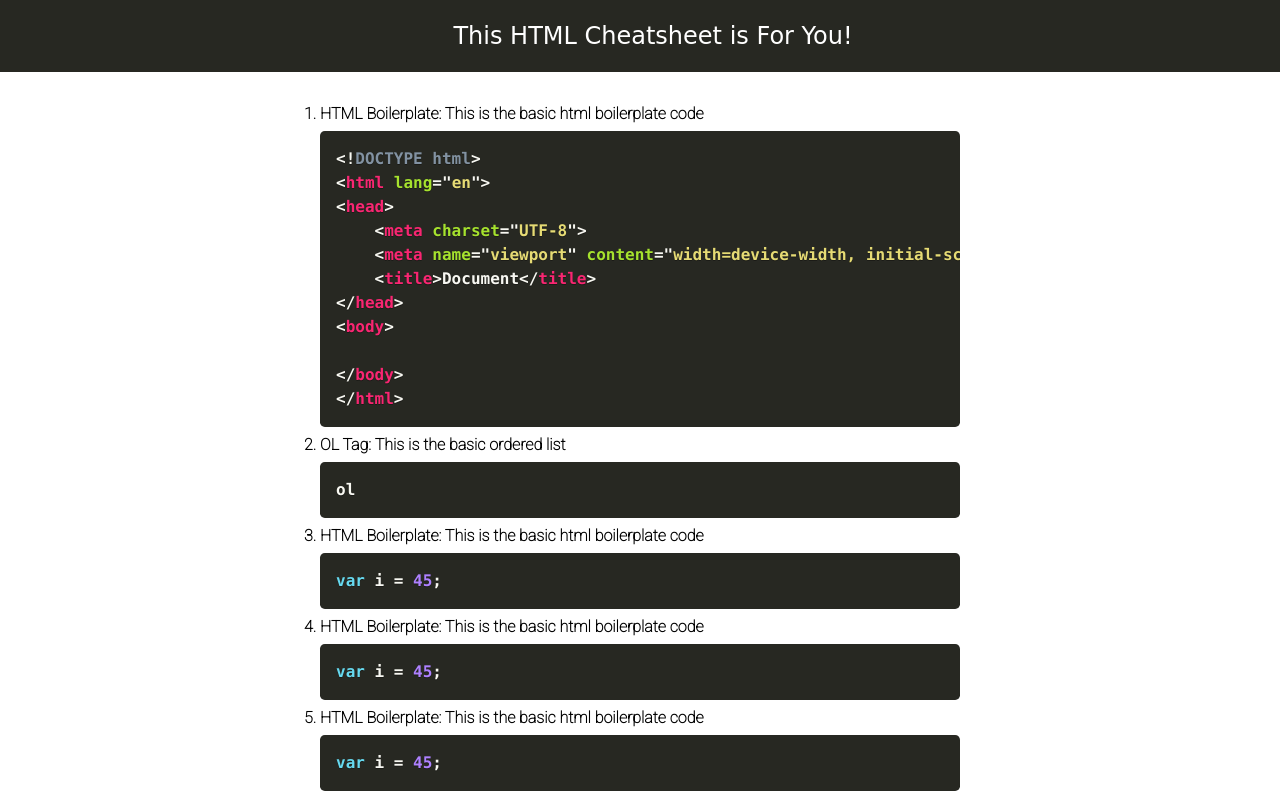
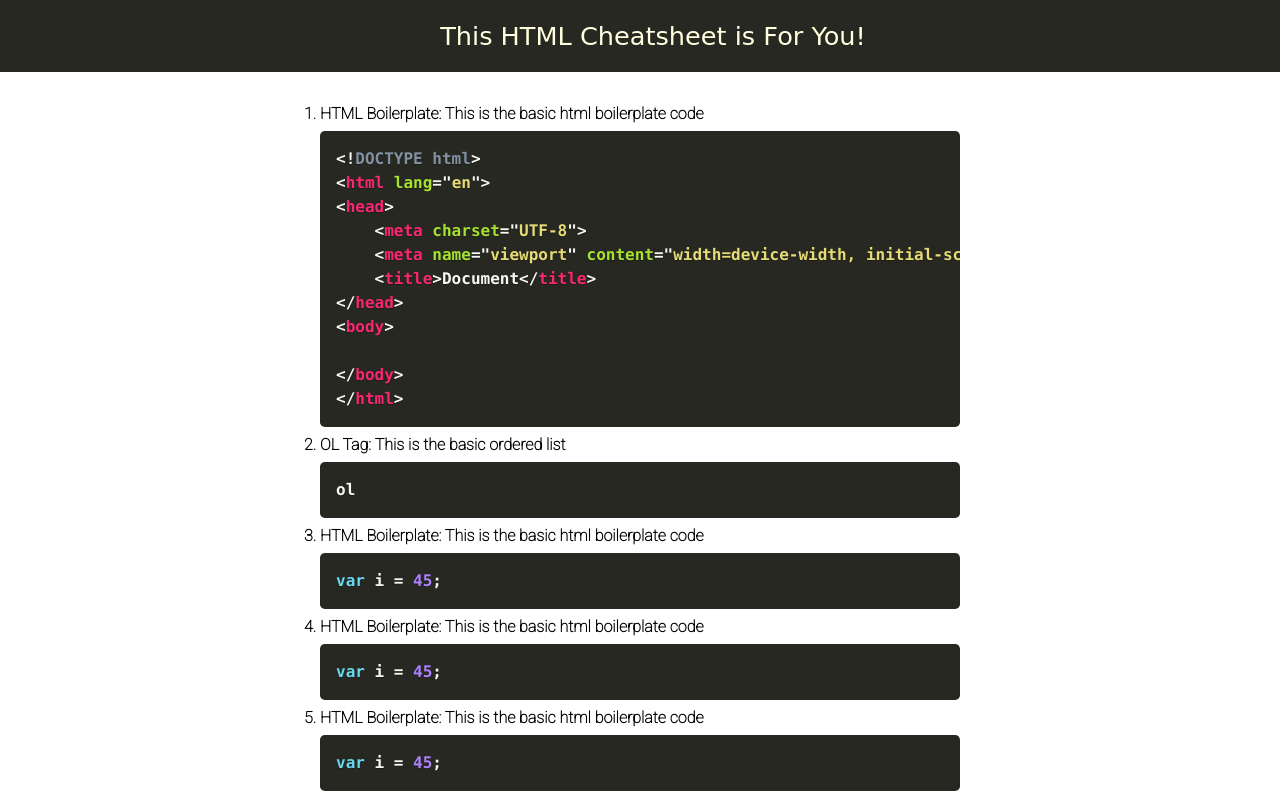
Before and after one commit to Ayush7614/CheatSheet-Templates, a plain HTML site: page HTML Cheatsheet/index.html in a window 1280 px wide. Shown: the top 796 px of the page. Drawn offline with Linux system fonts and the light colour scheme; a web font is replaced by a local one.

Commit message:
Change the color and font size in nav

```diff
--- a/HTML Cheatsheet/style.css
+++ b/HTML Cheatsheet/style.css
@@ -4,12 +4,12 @@
 }
 
 nav{
-    font-size: 1.5rem;
+    font-size: 1.6rem;
     display: flex;
     align-items: center;
     justify-content: center;
     background-color: #272822;
-    color: white;
+    color: lightyellow;
     height: 72px;
 }
 
```
